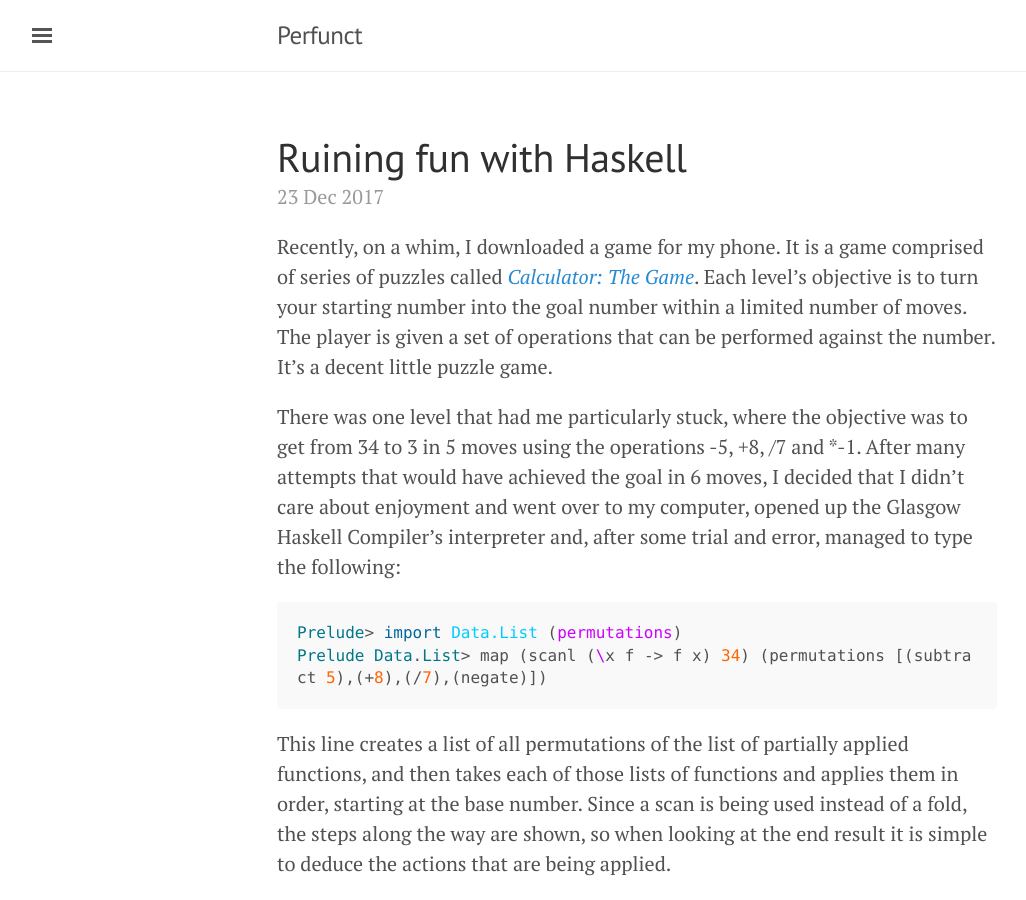
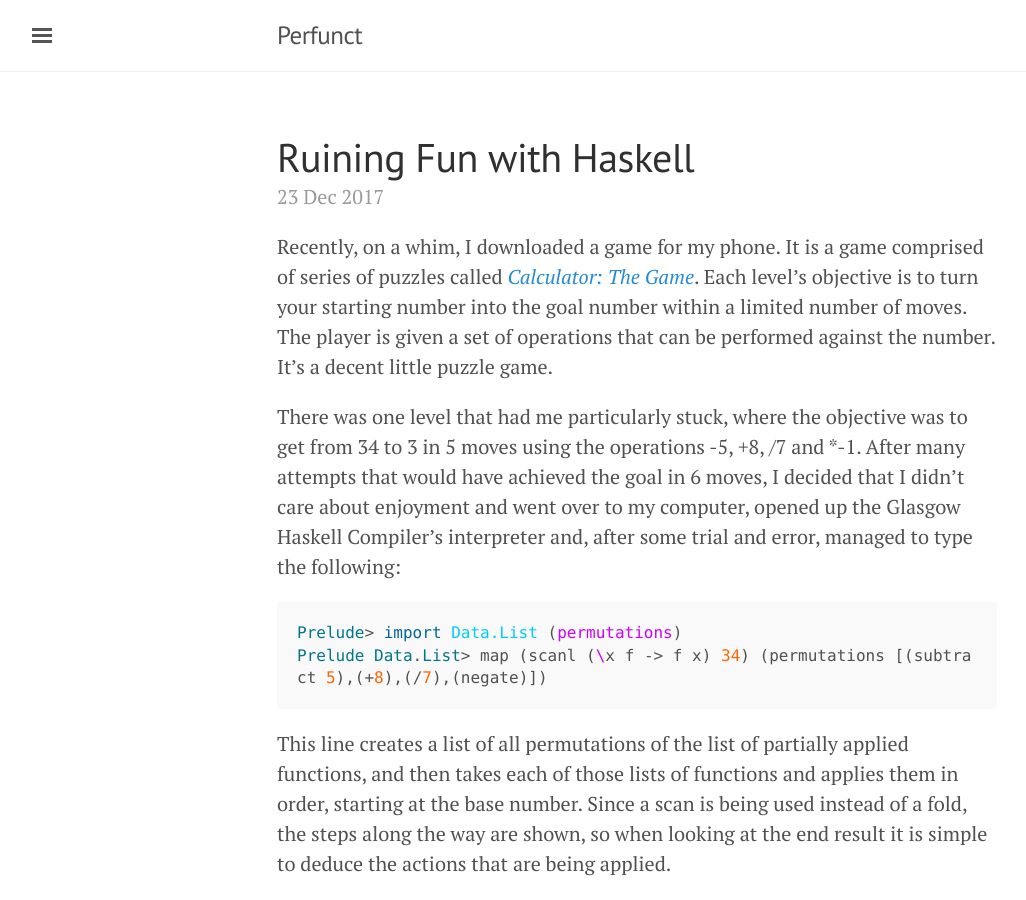
Before and after one commit to alec-brooks/alec-brooks.github.io, a Jekyll site: the page built from _posts/2017-12-23-calculator-game.md, in a window 1280 px wide and 900 px high. Shown: the whole window, without its empty margins (3-1029 px from the left). Built offline with Jekyll 4.4.1, drawn with Linux system fonts in a browser that asks for light colours.

```diff
--- a/_posts/2017-12-23-calculator-game.md
+++ b/_posts/2017-12-23-calculator-game.md
@@ -1,6 +1,6 @@
 ---
 layout: post
-title:  "Ruining fun with Haskell"
+title:  "Ruining Fun with Haskell"
 date:   2017-12-23 20:38:30 +1100
 categories: haskell
 ---
```
